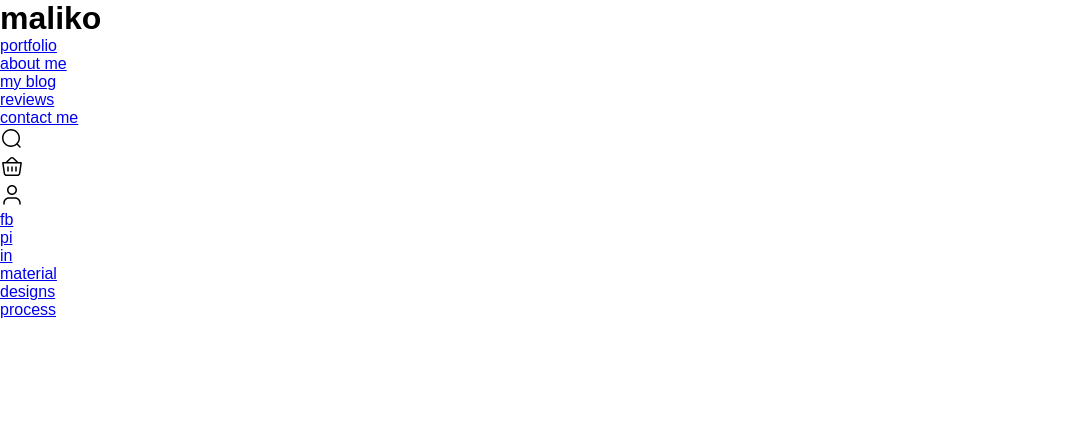
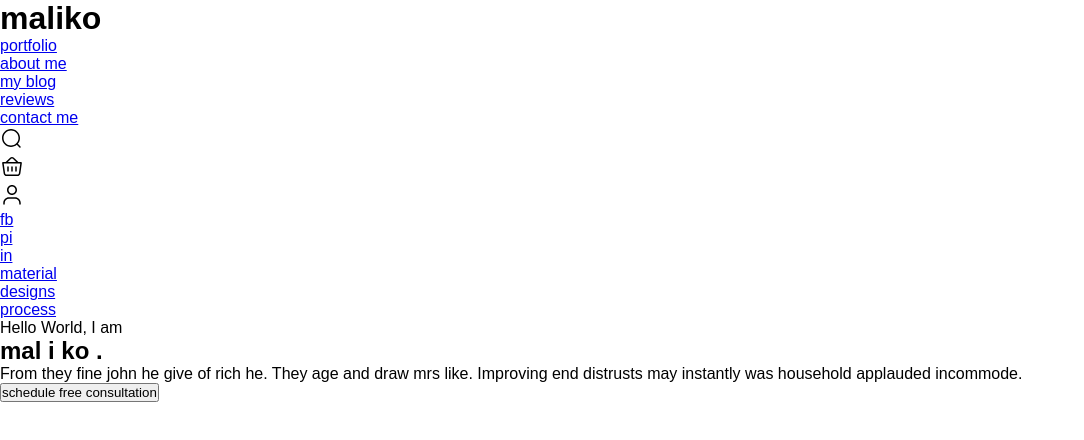
Before and after one commit to BuduCE/landing-page, a plain HTML site: page maliko-lp/index.html in a window 1280 px wide. Shown: the whole page, without its empty margins (0-1084 px from the left). Drawn offline with Linux system fonts and the light colour scheme; a web font is replaced by a local one.

Commit message:
hero text html

```diff
--- a/maliko-lp/index.html
+++ b/maliko-lp/index.html
@@ -100,6 +100,33 @@
         </ul>
       </nav>
     </section>
+    <section class="__hero">
+      <div class="hero__text">
+        <div class="hero__text__header">
+          <div class="slight__text">
+            <p>Hello World, I am</p>
+          </div>
+          <div class="hero__header">
+            <h1>
+              mal
+              <span class="span__i">i</span>
+              ko
+              <span class="span__dot">.</span>
+            </h1>
+          </div>
+        </div>
+        <div class="hero__text__paragraph">
+          <p>
+            From they fine john he give of rich he. They age and draw mrs like. Improving end distrusts may instantly was household applauded incommode.
+          </p>
+        </div>
+        <div class="hero__text__btn">
+          <button>
+            schedule free consultation
+          </button>
+        </div>
+      </div>
+    </section>
   </main>
 </body>
 
```
